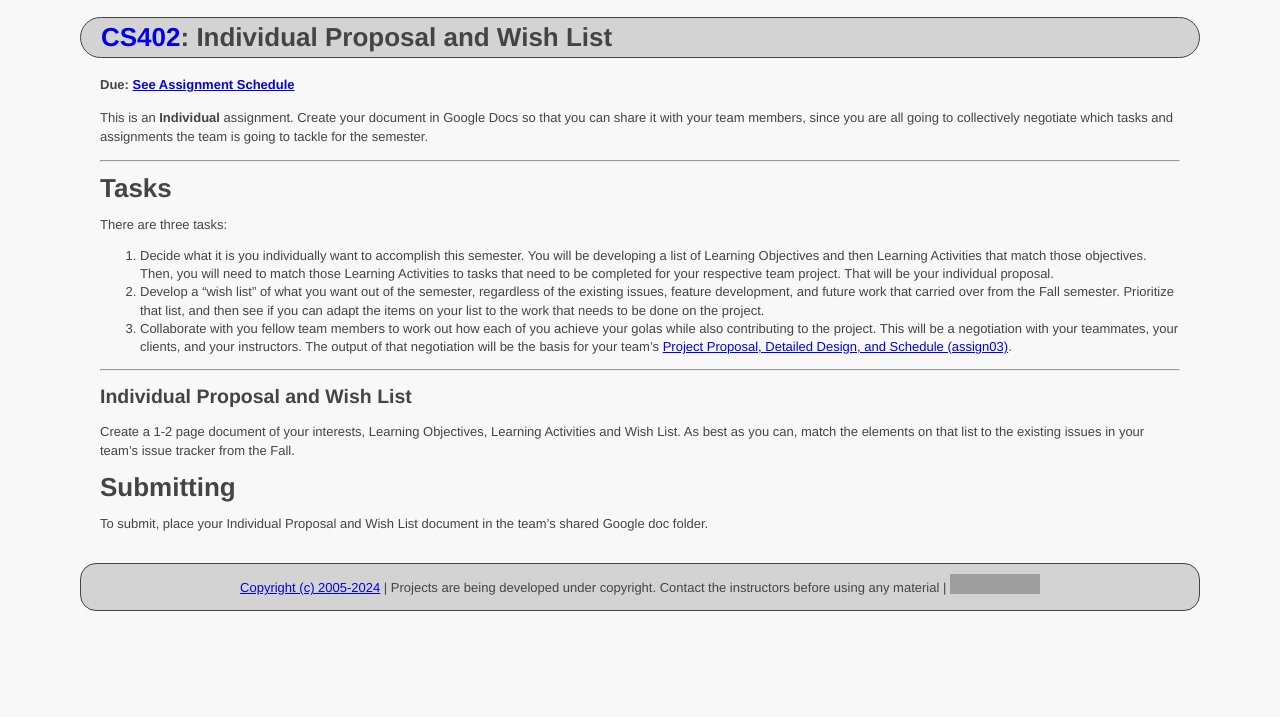
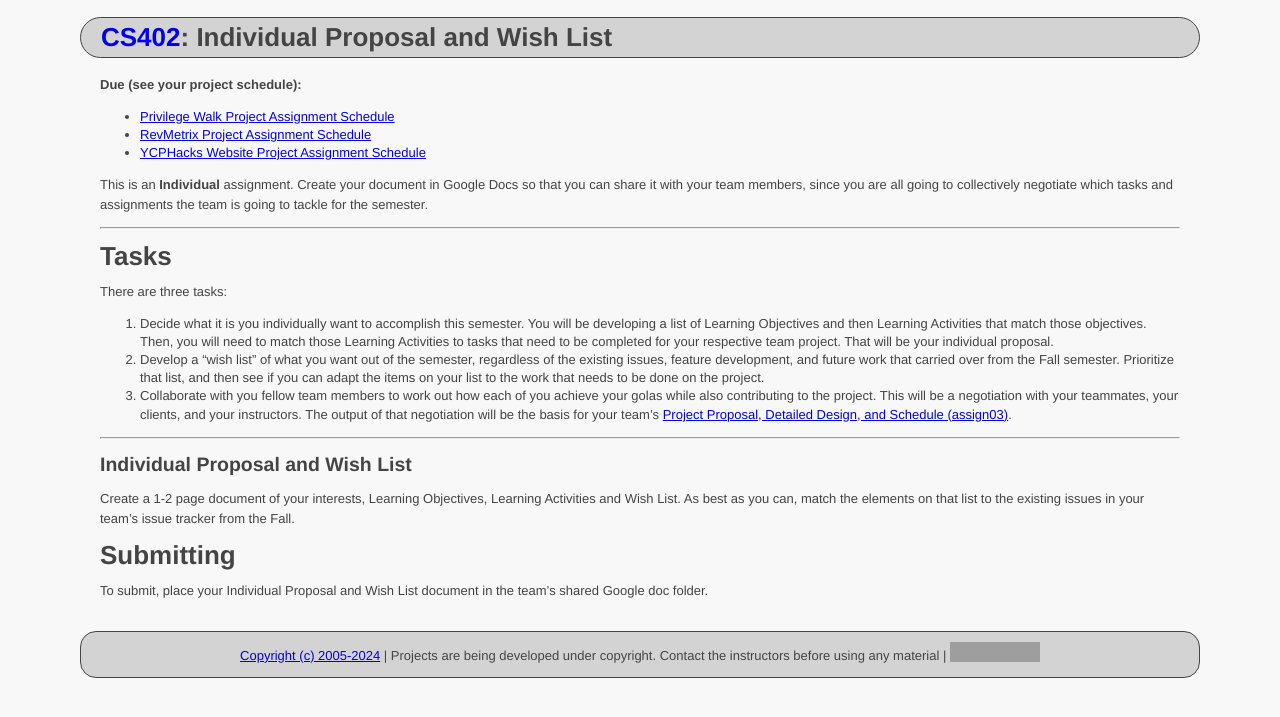
Before and after one commit to ycpcs/cs402-spring2024, a Jekyll site: the page built from assign/assign01.md, in a window 1280 px wide. Shown: the top 717 px of the page. Built offline with Jekyll 4.4.1, drawn with Linux system fonts in a browser that asks for light colours; grey boxes are pictures that could not be loaded.

Commit message:
minor updates

```diff
--- a/assign/assign01.md
+++ b/assign/assign01.md
@@ -4,7 +4,10 @@ course_number: CS402
 title: Individual Proposal and Wish List
 ---
 
-**Due: [See Assignment Schedule](../schedule.html)**
+**Due (see your project schedule):**
+- [Privilege Walk Project Assignment Schedule](../projects/Privilege-Walk-Project/schedule.html)
+- [RevMetrix Project Assignment Schedule](../projects/RevMetrix-Project/schedule.html)
+- [YCPHacks Website Project Assignment Schedule](../projects/YCPHacks-Website-Project/schedule.html)
 
 This is an **Individual** assignment. Create your document in Google Docs so that you can share it with your team members, since you are all going to collectively negotiate which tasks and assignments the team is going to tackle for the semester.
 
```
Also changed, not shown: assign/assign02.md (+4 -1 lines), assign/assign03.md (+4 -1 lines), assign/assign04.md (+1 -1 lines).
